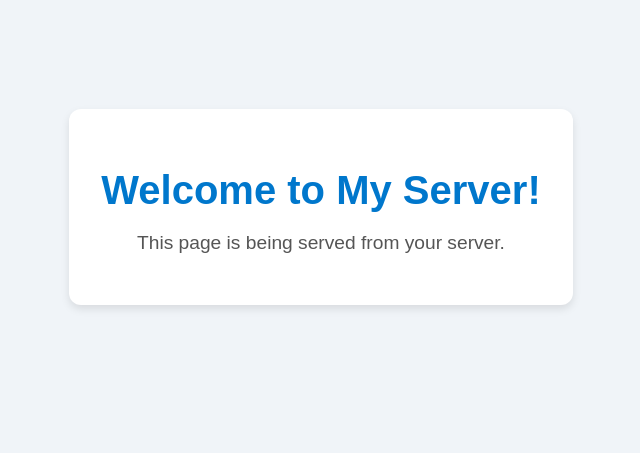
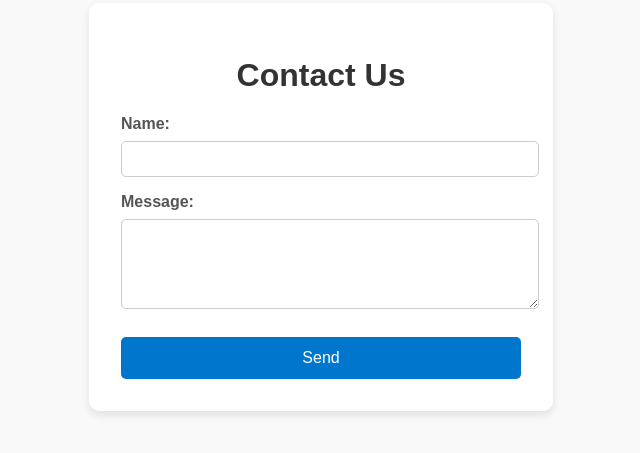
Before and after one commit to Nishant1195/Express, a website: page public/index.html in a window 1280 px wide. Shown: the part 193-646 px from the top of the page, without its empty margins (319-959 px from the left). Drawn offline with Linux system fonts and the light colour scheme.

Commit message:
Form Get Submission - 1st

```diff
--- a/app.js
+++ b/app.js
@@ -23,7 +23,10 @@ app.get("/product", (req,res) => {
     res.send(`Searched product is ${req.query.search} & ${req.query.result}`);
 })
 
-
+app.get("/message", (req, res) => {
+    console.log(req.query);
+    res.send("Hi")
+})
 
 app.listen(PORT, () => {
     console.log(`Your server with port ${PORT} is running!`);
--- a/public/index.html
+++ b/public/index.html
@@ -2,15 +2,22 @@
 <html lang="en">
 <head>
     <meta charset="UTF-8">
-    <meta http-equiv="X-UA-Compatible" content="IE=edge">
     <meta name="viewport" content="width=device-width, initial-scale=1.0">
-    <title>My Server Homepage</title>
+    <title>GET Form Submission</title>
     <link rel="stylesheet" href="style.css">
 </head>
 <body>
-    <div class="container">
-        <h1>Welcome to My Server!</h1>
-        <p>This page is being served from your server.</p>
+    <div class="form-container" >
+        <h1>Contact Us</h1>
+        <form action="/message" >
+            <label for="name">Name:</label>
+            <input type="text" id="name" name="name" required>
+
+            <label for="message">Message:</label>
+            <textarea id="message" name="message" rows="4" required></textarea>
+
+            <button >Send</button>
+        </form>
     </div>
 </body>
 </html>
--- a/public/style.css
+++ b/public/style.css
@@ -1,31 +1,59 @@
-/* style.css */
+/* form-style.css */
 
 body {
     font-family: Arial, sans-serif;
+    background-color: #f9f9f9;
     margin: 0;
-    background-color: #f0f4f8;
     display: flex;
+    justify-content: center;
     align-items: center;
-    justify-content: center;
     height: 100vh;
+}
+
+.form-container {
+    background-color: white;
+    padding: 2rem;
+    border-radius: 10px;
+    box-shadow: 0 4px 10px rgba(0, 0, 0, 0.1);
+    width: 100%;
+    max-width: 400px;
+}
+
+h1 {
+    text-align: center;
     color: #333;
 }
 
-.container {
-    text-align: center;
-    background-color: white;
-    padding: 2rem;
-    border-radius: 12px;
-    box-shadow: 0 4px 8px rgba(0, 0, 0, 0.1);
+label {
+    display: block;
+    margin-top: 1rem;
+    font-weight: bold;
+    color: #555;
 }
 
-h1 {
-    font-size: 2.5rem;
-    color: #0077cc;
-    margin-bottom: 1rem;
+input[type="text"],
+input[type="email"],
+textarea {
+    width: 100%;
+    padding: 0.5rem;
+    margin-top: 0.5rem;
+    border: 1px solid #ccc;
+    border-radius: 5px;
+    font-size: 1rem;
 }
 
-p {
-    font-size: 1.2rem;
-    color: #555;
+button {
+    width: 100%;
+    margin-top: 1.5rem;
+    padding: 0.75rem;
+    font-size: 1rem;
+    background-color: #0077cc;
+    color: white;
+    border: none;
+    border-radius: 5px;
+    cursor: pointer;
 }
+
+button:hover {
+    background-color: #005fa3;
+}
```
